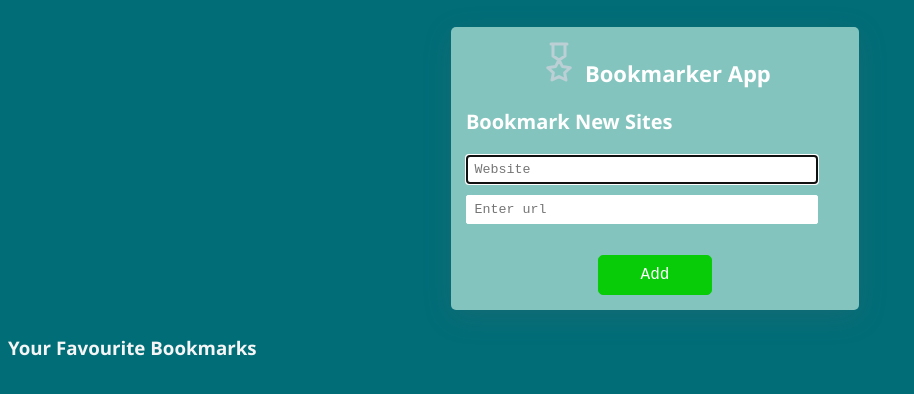
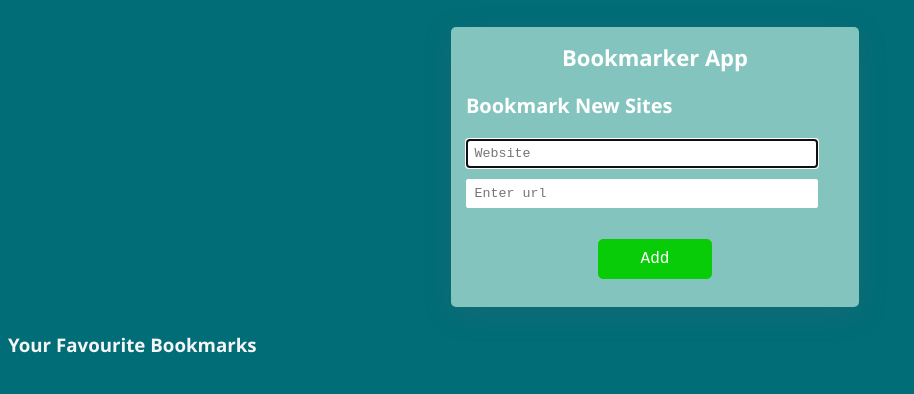
Before and after one commit to belovedszn/bookmark-app, a plain HTML site: page index.html in a window 1280 px wide. Shown: the whole page, without its empty margins (0-914 px from the left). Drawn offline with Linux system fonts and the light colour scheme.

Commit message:
Update index.html

```diff
--- a/index.html
+++ b/index.html
@@ -10,21 +10,6 @@
     <div class="body">
       <div class="container">
         <div class="svg-header">
-          <svg
-            xmlns="http://www.w3.org/2000/svg"
-            width="14"
-            height="20"
-            fill="none"
-            viewBox="0 0 14 20"
-          >
-            <path
-              d="M3.00086 1H11.0009M10.0009 1V7L7.00086 9L4.00086 7V1H10.0009ZM7.00086 9L5.26086 12.29L1.38086 12.82L4.19086 15.38L3.52086 19L7.00086 17.29L10.4809 19L9.81086 15.38L12.6309 12.82L8.74086 12.29L7.00086 9Z"
-              stroke="#BBCFD5"
-              stroke-width="1.5"
-              stroke-linecap="round"
-              stroke-linejoin="round"
-            />
-          </svg>
           Bookmarker App
         </div>
         <div class="book-box">
```
